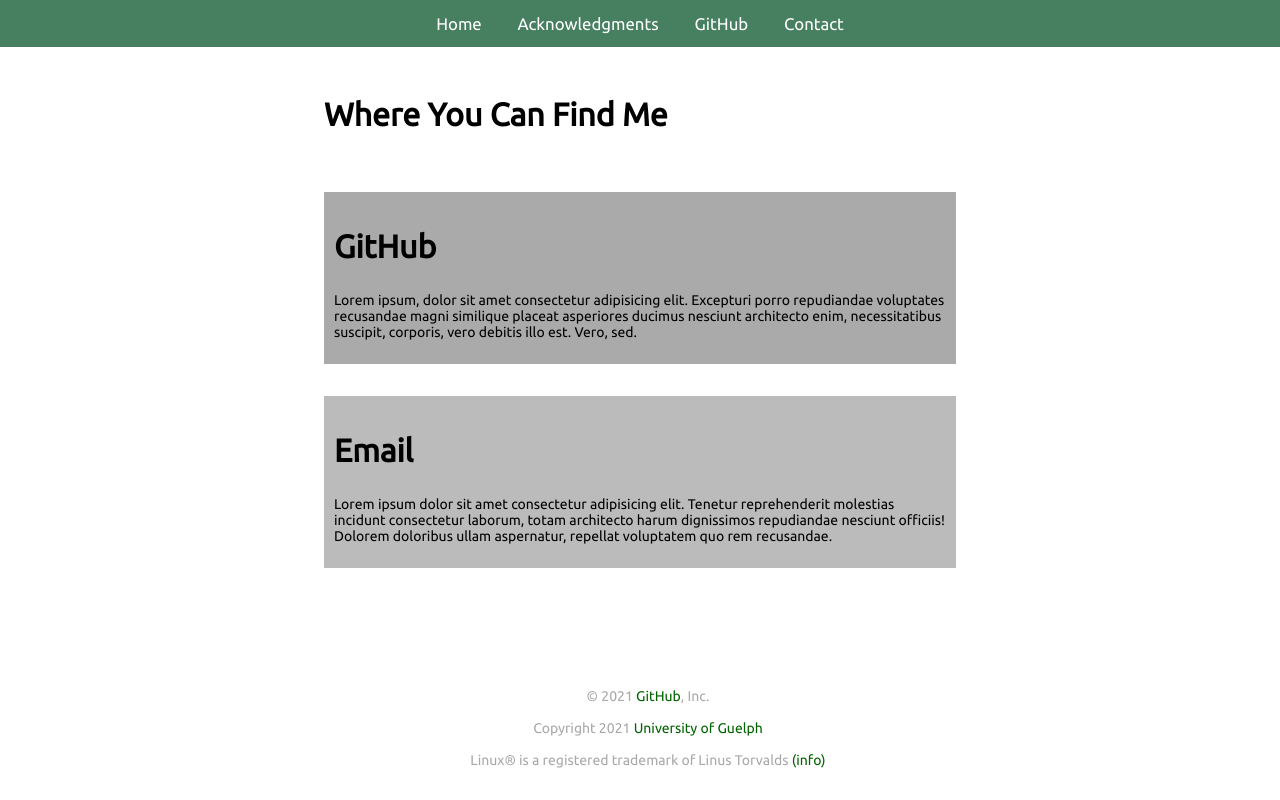
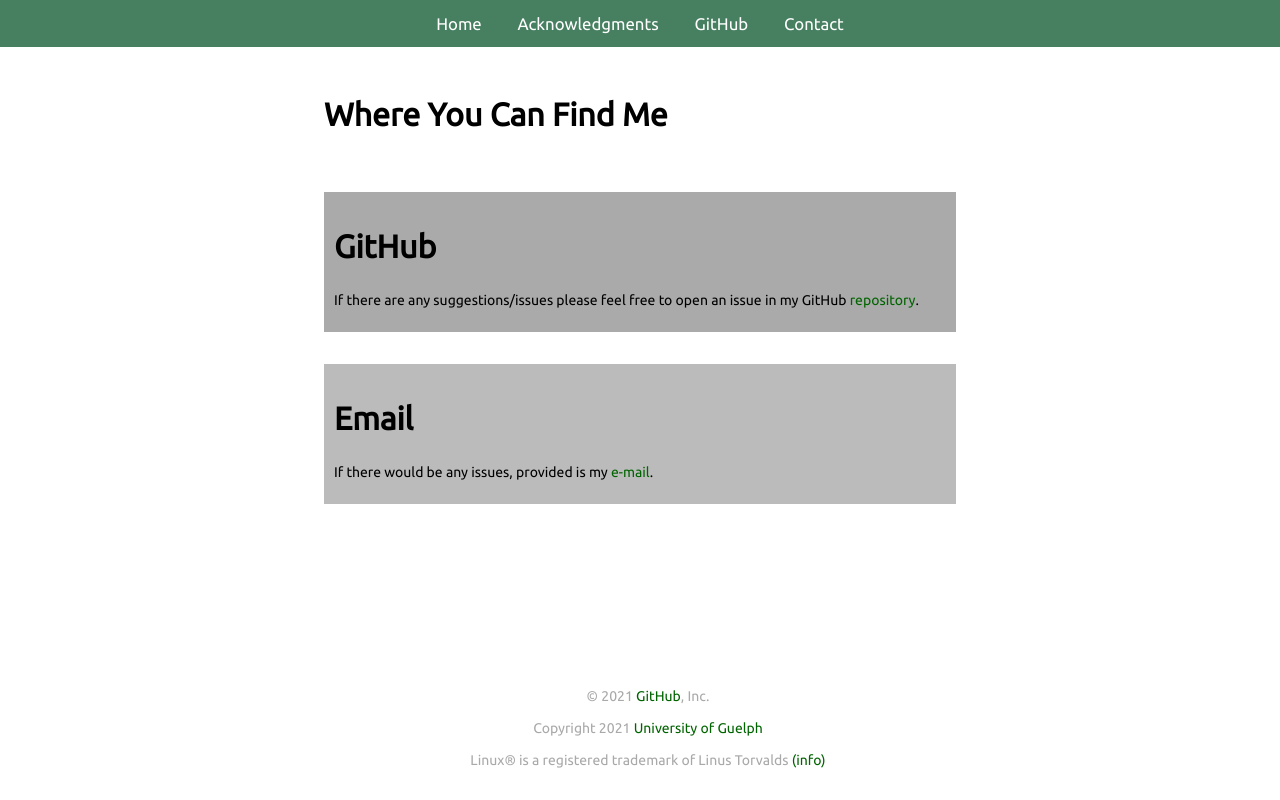
Before and after one commit to unix-vokar/html-css, a plain HTML site: page contact.html in a window 1280 px wide. Drawn offline with Linux system fonts and the light colour scheme.

Commit message:
Modified Git & Contact Information.

```diff
--- a/contact.html
+++ b/contact.html
@@ -21,11 +21,11 @@
 <div class="row">
   <div class="column" style="background-color:#aaa;">
     <h2>GitHub</h2>
-    <p>Lorem ipsum, dolor sit amet consectetur adipisicing elit. Excepturi porro repudiandae voluptates recusandae magni similique placeat asperiores ducimus nesciunt architecto enim, necessitatibus suscipit, corporis, vero debitis illo est. Vero, sed.</p>
+    <p>If there are any suggestions/issues please feel free to open an issue in my GitHub <a href="https://github.com/unix-vokar/html-css/issues" style="color: darkgreen; text-decoration: none;" target="_blank">repository</a>.</p>
   </div>
   <div class="column" style="background-color:#bbb;">
     <h2>Email</h2>
-    <p>Lorem ipsum dolor sit amet consectetur adipisicing elit. Tenetur reprehenderit molestias incidunt consectetur laborum, totam architecto harum dignissimos repudiandae nesciunt officiis! Dolorem doloribus ullam aspernatur, repellat voluptatem quo rem recusandae.</p>
+    <p>If there would be any issues, provided is my <a href="https://geekprank.com/fbi-warning/" style="color: darkgreen; text-decoration: none;" target="_blank">e-mail</a>.</p>
   </div>
 </div>
   </div>
```
Also changed, not shown: git.html (+3 -4 lines).
